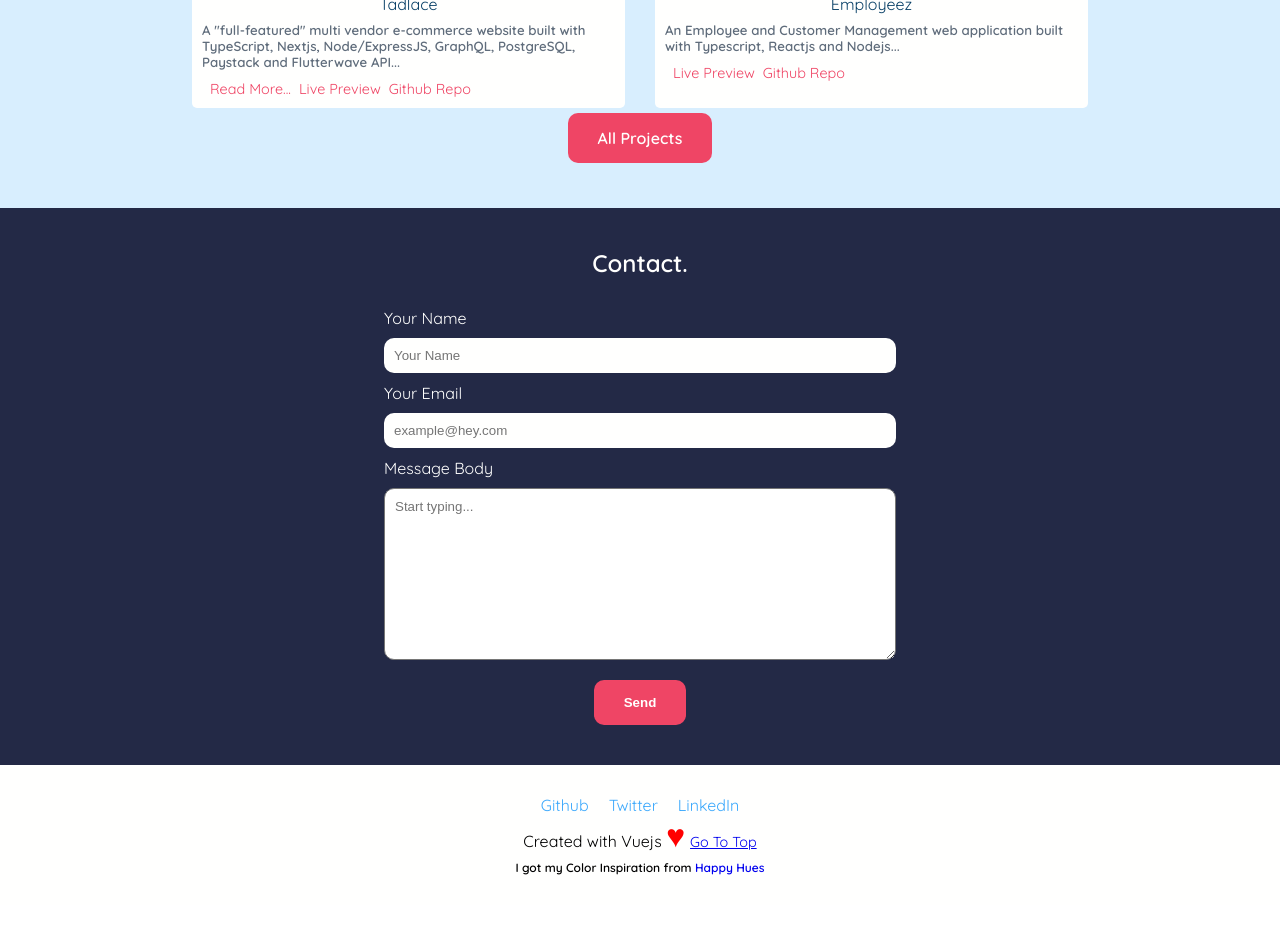
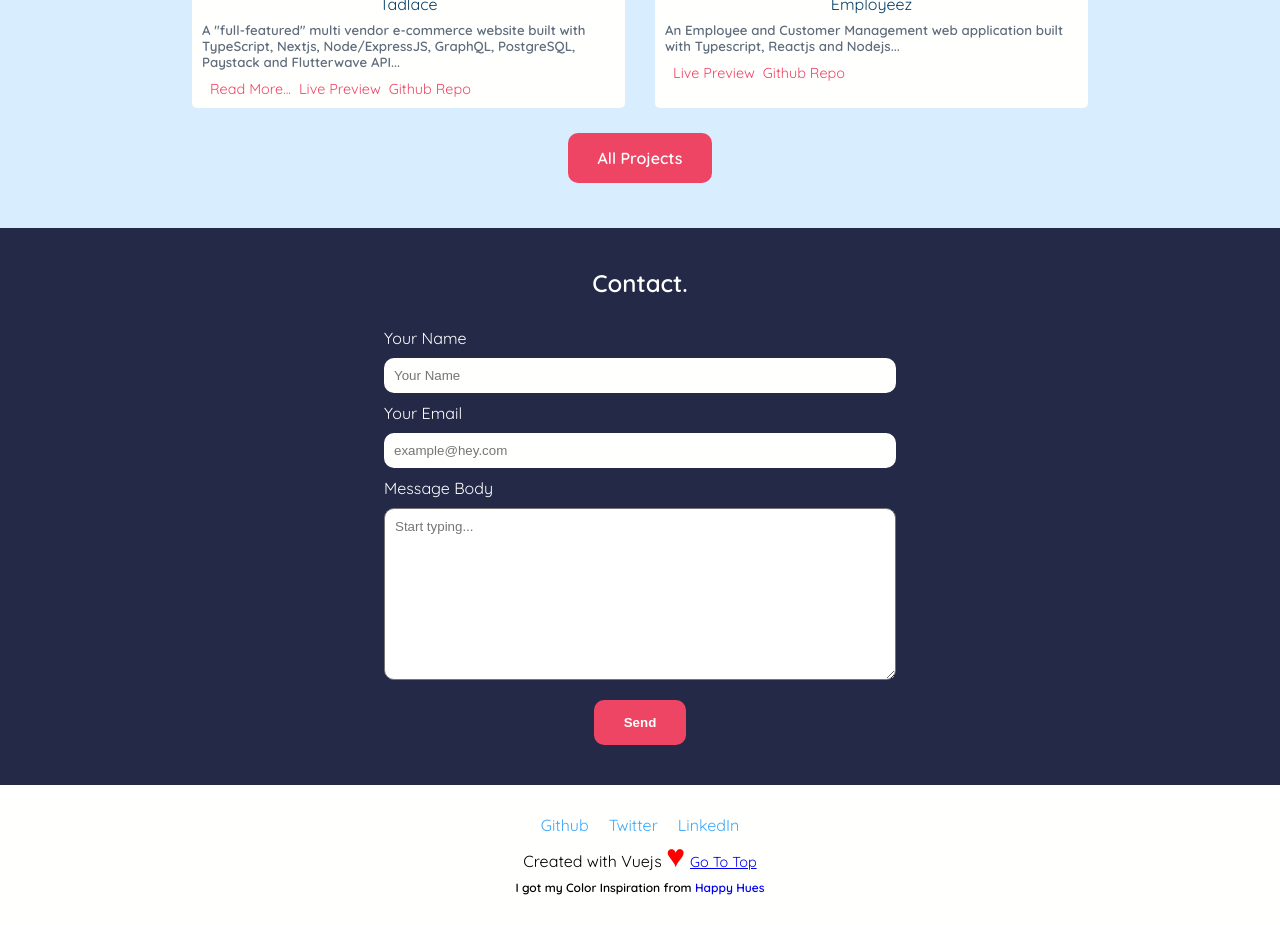
Before and after one commit to Segun98/portfolio, a Vue app: page / in a window 1280 px wide. Shown: the part 2840-3765 px from the top of the page. Built offline with nearby package versions, Linux system fonts and the light colour scheme.

Commit message:
Feat: add top margin to button

```diff
--- a/src/components/Projects.vue
+++ b/src/components/Projects.vue
@@ -197,6 +197,10 @@ export default {
   .projects button {
     padding: 15px 40px;
   }
+
+  .projects aside.project-btn {
+    margin-top: 40px;
+  }
 }
 
 @media only screen and (min-width: 2000px) {
```
